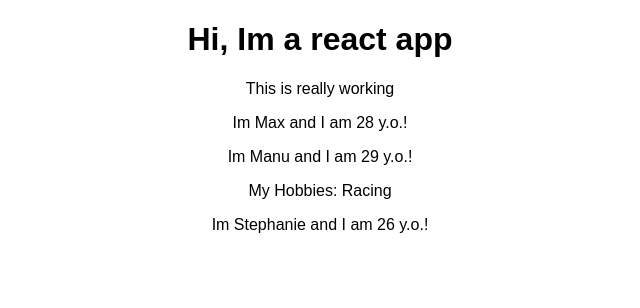
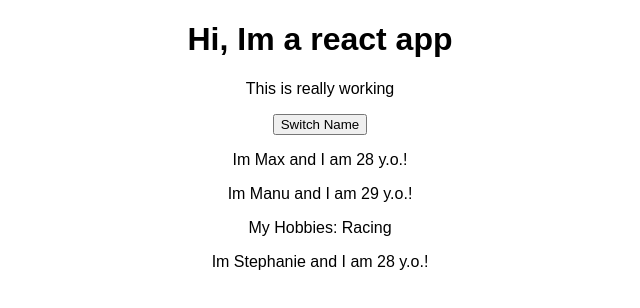
Before and after one commit to Ukabix/react-complete-guide-project1, a React (Create React App) app: page / in a window 1280 px wide. Shown: the top 308 px of the page, without its empty margins (320-960 px from the left). Built offline with nearby package versions, Linux system fonts and the light colour scheme.

Commit message:
Update App.js

```diff
--- a/src/App.js
+++ b/src/App.js
@@ -3,14 +3,24 @@
 import Person from './person/person';
 
 class App extends Component {
+  state = {
+    people: [
+      { name: 'Max', age: 28},
+      { name: 'Manu', age: 29},
+      { name:'Stephanie', age: 26}
+    ]
+
+  }
+
   render() {
     return (
       <div className="App">
         <h1>Hi, Im a react app</h1>
         <p>This is really working</p>
-        <Person name="Max" age="28"/>
-        <Person name="Manu" age="29">My Hobbies: Racing</Person>
-        <Person name="Stephanie" age="26"/>
+        <button>Switch Name</button>
+        <Person name={this.state.people[0].name} age={this.state.people[0].age}/>
+        <Person name={this.state.people[1].name} age={this.state.people[1].age}>My Hobbies: Racing</Person>
+        <Person name={this.state.people[2].name} age={this.state.people[0].age}/>
       </div>
     );
   // return React.createElement('div', {className: 'App'}, React.createElement('h1', null, 'This works now!'));
```
